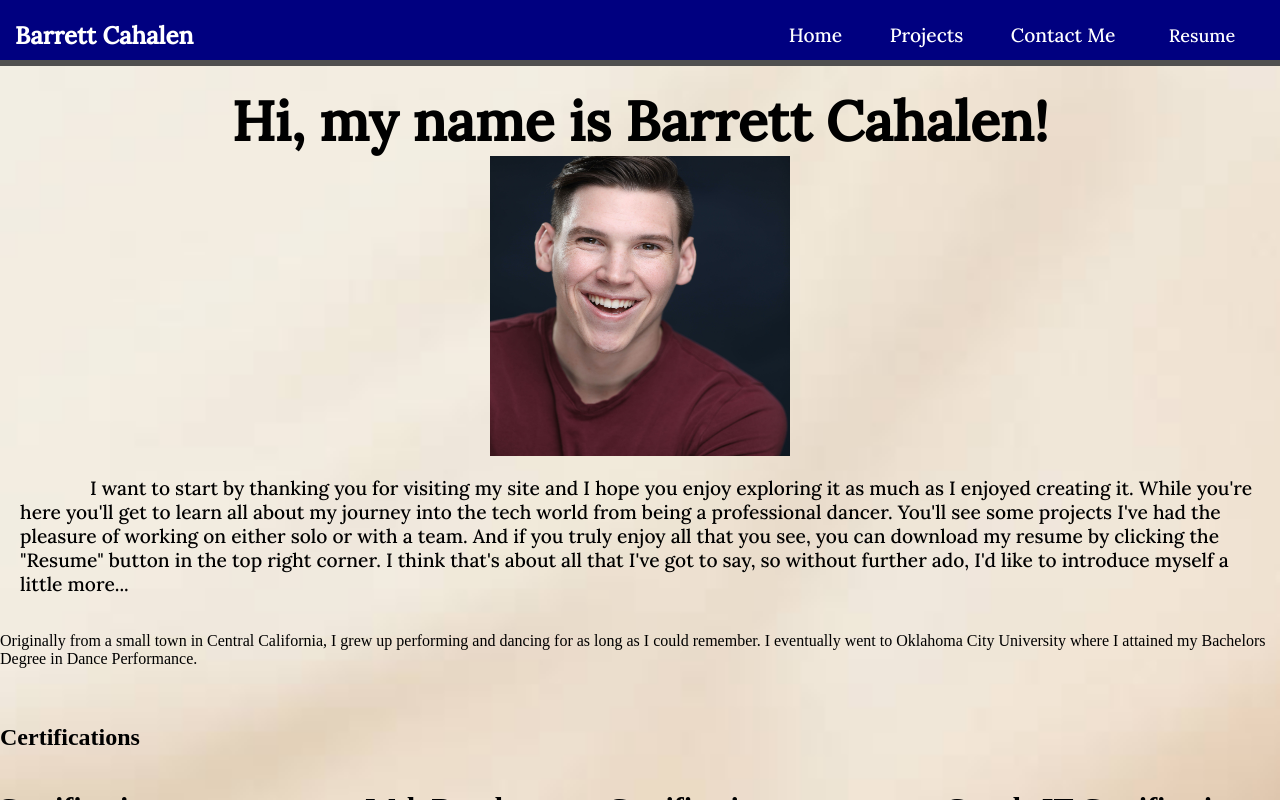
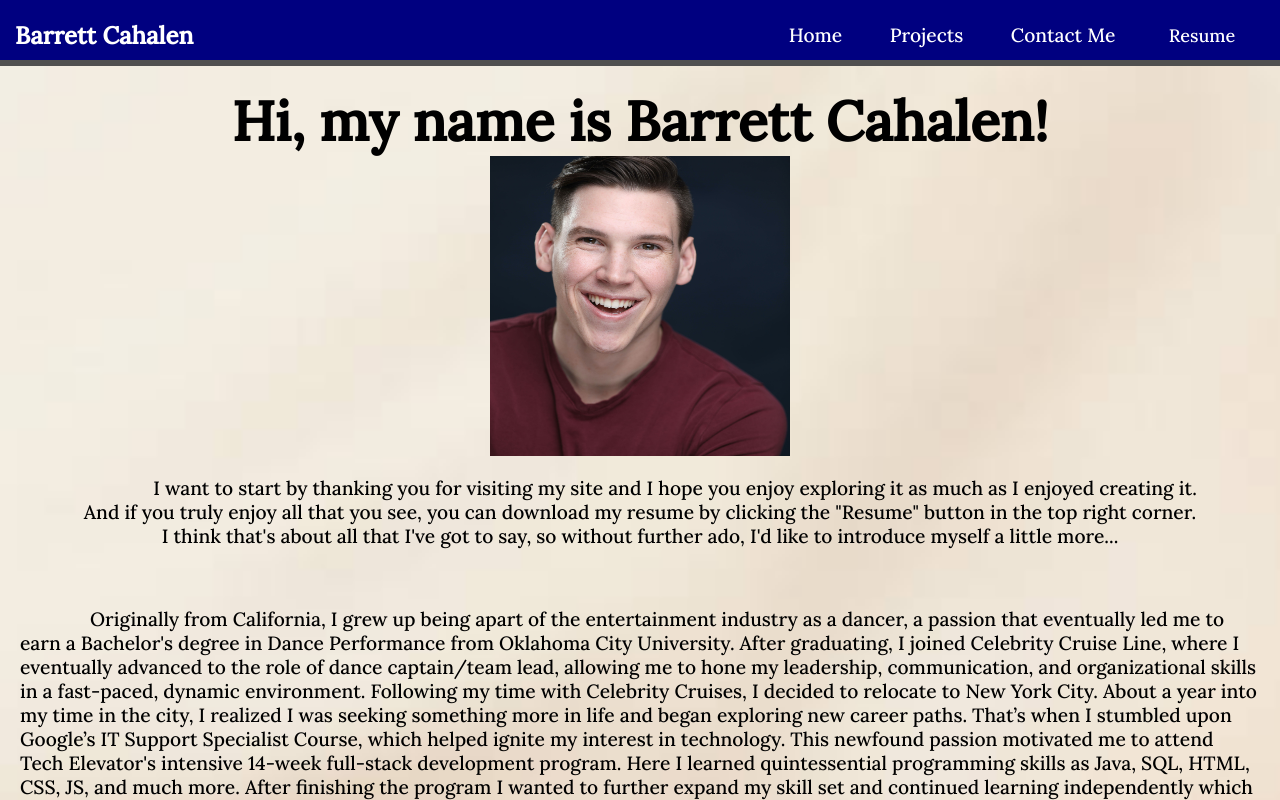
Before and after one commit to bpcahalen/Portfolio, a Vue app: page / in a window 1280 px wide. Both pictures are taken after a click on the button "Enter". Built offline with nearby package versions, Linux system fonts and the light colour scheme.

Commit message:
finished setting up home page, added links to linkedIn and github

```diff
--- a/src/App.vue
+++ b/src/App.vue
@@ -20,8 +20,8 @@
     </header>
     <RouterView />
     <footer>
-      <a class="link">LinkedIn</a>
-      <a class="link">GitHub</a>
+      <a class="link" href="https://www.linkedin.com/in/barrett-cahalen/" target="_blank">LinkedIn</a>
+      <a class="link" href="https://github.com/bpcahalen" target="_blank">GitHub</a>
 
     </footer>
   </div>
--- a/src/views/HomeView.vue
+++ b/src/views/HomeView.vue
@@ -3,19 +3,26 @@
     <div class="introPart">
       <h1 class="introName">Hi, my name is Barrett Cahalen!</h1>
       <img src="../images/businessPhoto.jpg" class="headshot1">
-      <p class="intro"> I want to start by thanking you for visiting my site and I hope you enjoy exploring it as much as I enjoyed creating it. While you're here you'll
-      get to learn all about my journey into the tech world from being a professional dancer. You'll see some projects I've had the pleasure of working on either solo or with a team.
-      And if you truly enjoy all that you see, you can download my resume by clicking the "Resume" button in the top right corner. I think that's about all that I've got to say, so without
-      further ado, I'd like to introduce myself a little more...
+      <p class="intro"> I want to start by thanking you for visiting my site and I hope you enjoy exploring it as much as I enjoyed creating it.
+        <br>And if you truly enjoy all that you see, you can download my resume by clicking the "Resume" button in the top right corner.
+        <br>I think that's about all that I've got to say, so without further ado, I'd like to introduce myself a little more...
       </p>
     </div>
-    <div>
-      <p class="introPt2">Originally from a small town in Central California, I grew up performing and dancing for as long as I could remember.
-        I eventually went to Oklahoma City University where I attained my Bachelors Degree in Dance Performance.
+    <div class="intoTech">
+      <p class="introPt2">
+        Originally from California, I grew up being apart of the entertainment industry as a dancer, a passion that eventually led me to earn a Bachelor's degree in Dance Performance from Oklahoma City University.
+        After graduating, I joined Celebrity Cruise Line, where I eventually advanced to the role of dance captain/team lead, allowing me to hone my leadership, communication, and organizational skills in a fast-paced, dynamic environment.
+
+        Following my time with Celebrity Cruises, I decided to relocate to New York City.
+        About a year into my time in the city, I realized I was seeking something more in life and began exploring new career paths.
+        That’s when I stumbled upon Google’s IT Support Specialist Course, which helped ignite my interest in technology.
+        This newfound passion motivated me to attend Tech Elevator's intensive 14-week full-stack development program.
+        Here I learned quintessential programming skills as Java, SQL, HTML, CSS, JS, and much more.
+        After finishing the program I wanted to further expand my skill set and continued learning independently which is when I earned my AWS Cloud Practitioner certification, solidifying my commitment to building a career in tech.
       </p>
     </div>
     <div class="certificates">
-            <h2>Certifications</h2>
+            <h2 class="certTitle">Here You Can See All My Certifications From Google, Tech Elevator, and AWS</h2>
             <div class="certSlide">
                 <div class="aws">
                     <h2 class="awsTitle">AWS Certification</h2>
@@ -88,6 +95,7 @@
   font-size: larger;
   font-family: "Lora", serif;
   text-indent: 70px;
+  text-align: center;
 }
 
 .introName{
@@ -96,6 +104,14 @@
   color: black;
   font-family: "Lora", serif;
   font-size: 55px;
+}
+
+.intoTech{
+  margin: 0;
+  padding: 20px 20px 0 20px;
+  font-size: larger;
+  font-family: "Lora", serif;
+  text-indent: 70px;
 }
 
 .headshot1{
@@ -115,6 +131,11 @@
 .certificates{
     white-space: nowrap;
     padding: 20px 0;
+}
+.certTitle{
+  text-align: center;
+  margin-bottom: 40px;
+  text-decoration: underline black 3px;
 }
 
 .certSlide{
--- a/src/views/ProjectView.vue
+++ b/src/views/ProjectView.vue
@@ -5,9 +5,9 @@
         <h3 class="projectWelcome2">Here you can see a few examples of projects I've created or co-created along with
             the use of languages or frameworks such as: <br> Java, SQL, HTML, CSS, JS, Spring, and Vue.js.</h3>
             <div class="quickAccess">
-                <a href="#1" id="project-1" class="jump">Frontend Project: Memory Card Game</a>
-                <a href="#2" id="project-2" class="jump">Backend Project: TenMo Service</a>
-                <a href="#3" id="project-3" class="jump">Fullstack Project: World Byte Meal Planning Application</a>
+                <a href="#1" id="project-1" class="jump">Frontend Project</a>
+                <a href="#2" id="project-2" class="jump">Backend Project</a>
+                <a href="#3" id="project-3" class="jump">Fullstack Project</a>
             </div>
         <div>
             <project :projects="projects"/>
```
